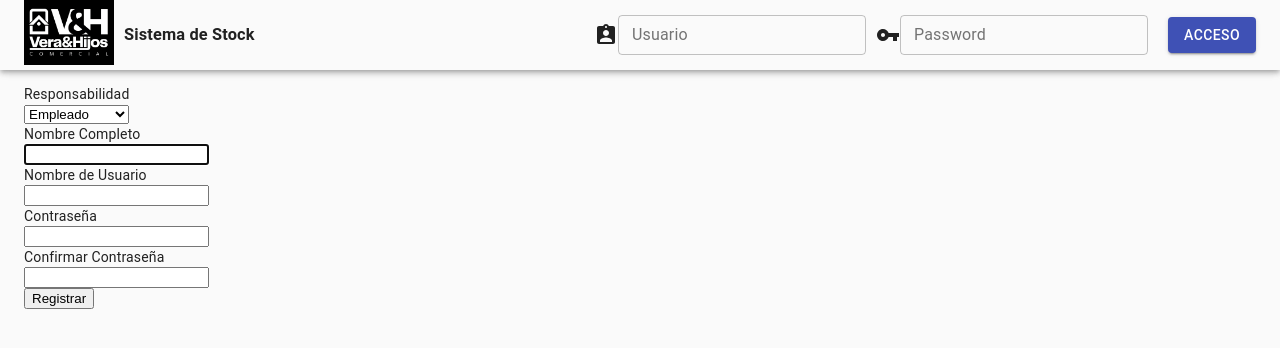
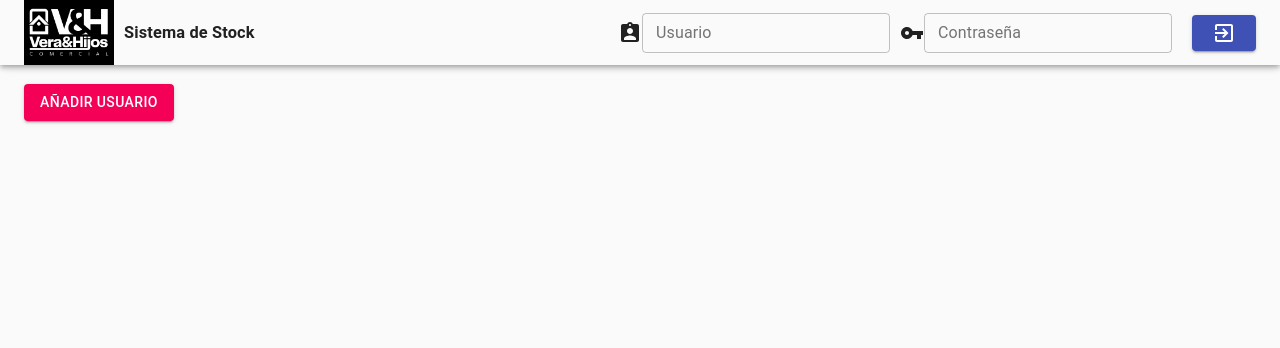
Before and after one commit to DiegoAWS/sistemadestock-ui, a React (Create React App) app: page /register in a window 1280 px wide. Shown: the top 348 px of the page. Built offline with nearby package versions, Linux system fonts and the light colour scheme.

Commit message:
MEGA WORK 15%

```diff
--- a/src/API/apiFunctions.js
+++ b/src/API/apiFunctions.js
@@ -1,7 +1,7 @@
 import axios from "axios";
 
 
-var localhost=false
+var localhost=true
 
 
 var HOST = localhost
@@ -25,7 +25,7 @@ export const register = (newUser) => {
 };
 
 export const login = (user) => {
-  console.log(process.env.PUBLIC_URL)
+
   return axios
     .post(HOST + "/api/auth/login", user)
     .then((response) => {
--- a/src/components/NavBar/NavBar.jsx
+++ b/src/components/NavBar/NavBar.jsx
@@ -1,14 +1,14 @@
 import React, { useState } from "react";
 
-import { TextField, Button } from '@material-ui/core'
+import { TextField, Button, Hidden } from '@material-ui/core'
 
 import AssignmentIndIcon from '@material-ui/icons/AssignmentInd';
 import VpnKeyIcon from '@material-ui/icons/VpnKey';
-
+import ExitToAppIcon from '@material-ui/icons/ExitToApp';
 import CancelPresentationIcon from '@material-ui/icons/CancelPresentation';
 
 
-import { Link } from 'react-router-dom'
+
 import logo from '../../assets/images/logo.png'
 
 
@@ -29,6 +29,8 @@ const NavBar = ({ history, access, accesManager }) => {
     const [state, setState] = useState(init)
 
     const loginHandler = e => {
+
+
         setState({ ...state, accediendo: true })
         if (state.username.length === 0 || state.password.length < 8) {
 
@@ -43,7 +45,7 @@ const NavBar = ({ history, access, accesManager }) => {
             password: state.password
         }
         login(user).then((res) => {
-            setState(init)
+
 
             if (res && res.statusText && res.statusText === "OK") {
 
@@ -52,9 +54,9 @@ const NavBar = ({ history, access, accesManager }) => {
                     if (response && response.data) {
                         localStorage.setItem("UserOficialName", response.data.name);
                         localStorage.setItem("UserRole", response.data.role);
+
+                        history.push('/dashboard')
                         accesManager(true)
-                        history.push('/dashboard')
-
                     }
                 })
             } else { errorHandler() }
@@ -69,7 +71,7 @@ const NavBar = ({ history, access, accesManager }) => {
     const logoutHandler = e => {
 
 
-
+        setState(init)
 
 
         accesManager(false)
@@ -110,21 +112,22 @@ const NavBar = ({ history, access, accesManager }) => {
         if (!access) {
             return (
                 <>
-                    <AssignmentIndIcon />
+                    <Hidden xsDown >
+                        <AssignmentIndIcon /></Hidden>
 
                     <TextField label="Usuario" variant="outlined" size='small'
                         autoComplete="user" error={state.inputError} type='text' onKeyDown={keyHandler}
                         value={state.username} onChange={e => setState({ ...state, username: e.target.value })} style={{ marginRight: '10px' }} />
 
-
-                    <VpnKeyIcon />
-                    <TextField label="Password" variant="outlined" size='small' type='password' error={state.inputError}
+                    <Hidden xsDown >
+                        <VpnKeyIcon /></Hidden>
+                    <TextField label="Contraseña" variant="outlined" size='small' type='password' error={state.inputError}
                         onKeyDown={keyHandler} value={state.password} onChange={e => setState({ ...state, password: e.target.value })} />
 
-                    <Button variant="contained" color="primary" onClick={loginHandler} style={{ marginLeft: '20px' }}>
+                    <Button variant="contained" color="primary" onClick={!state.accediendo && loginHandler} style={{ marginLeft: '20px' }}>
                         {
                             (state.accediendo) ? <img style={{ width: '20px' }} src={loading} alt="loading" />
-                                : 'Acceso'
+                                : <ExitToAppIcon />
                         }
                     </Button>
                 </>
@@ -147,14 +150,15 @@ const NavBar = ({ history, access, accesManager }) => {
 
     return (
         <>
-            <Link to='/register'>
+
+            <Hidden mdDown >
 
                 <img src={logo} height="65px" alt="" />
 
-            </Link>
-            <h3 style={{ flex: 1, marginLeft: '10px' }}> Sistema de Stock</h3>
 
+                <h3 style={{ flex: 1, marginLeft: '10px' }}> Sistema de Stock</h3>
 
+            </Hidden>
 
             {formAcces()}
 
--- a/src/components/Register/Register.jsx
+++ b/src/components/Register/Register.jsx
@@ -1,12 +1,17 @@
 import React, { useState } from 'react';
+
 import { withRouter } from 'react-router-dom'
 
+import { FormControl, InputLabel, Select, Grid, Button, TextField } from '@material-ui/core'
+
+import logo from '../../assets/images/logo.png'
+import Popup from '../Dashboard/Popup';
 // import { makeStyles } from "@material-ui/core/styles";
 
 
 import { register } from '../../API/apiFunctions'
 
-// import loading from '../../assets/images/loading.gif'
+import loading from '../../assets/images/loading.gif'
 
 
 
@@ -24,62 +29,53 @@ const Register = ({ history }) => {
 
     // const classes = useStyles();
 
-
-    const [role, setRole] = useState('empleado')
-    const [name, setName] = useState('')
-    const [username, setUsername] = useState('');
-    const [password, setPassword] = useState('');
-    const [password_confirmation, setPassword_confirmation] = useState('');
+    const init = {
+        role: 'empleado',
+        name: '',
+        username: '',
+        password: '',
+        password_confirmation: '',
+        loading: false,
+        error: false,
+        openPopup: false,
+        errorMensaje: "Más de 8 caracteres"
+    }
 
 
+    const [state, setState] = useState(init);
 
-    const SubmitHandler = (e) => {
+    const saveData = e => {
 
         e.preventDefault()
 
-        var LoadingGif = document.getElementById('loadinggGif')
-        var helper = document.getElementById('passwordHelpBlock')
+        setState({ ...state, loading: true })
 
-        LoadingGif.hidden = false
+        if (state.password !== state.password_confirmation || state.password.length < 8) {
+            if (state.password !== state.password_confirmation)
 
-        if (password !== password_confirmation || (password.length < 8)) {
+                setState({ ...state, error: true })
+
+            if (state.password.length < 8)
+                setState({ ...state, error: true, errorMensaje: "Contraseña muy corta" })
+
+
+            setTimeout(() => {
+
+                setState({ ...state, error: false, password: '', password_confirmation: '', errorMensaje: "Más de 8 caracteres" })
+
+            }, 3800)
+            return
+        }
 
 
 
 
-            var newPassword = document.getElementById('new-password')
-            var passwordConfirm = document.getElementById('password-confirm')
-            if (password.length < 8)
-                helper.innerText = 'Contraseña de 8 o más letras'
-            else
-                helper.innerText = 'Contraseñas no coinciden'
-            newPassword.style.border = '3px solid red'
-            passwordConfirm.style.border = '3px solid red'
-
-
-            setTimeout(() => {
-
-                passwordConfirm.style.border = ''
-
-            }, 800)
-
-
-
-            setTimeout(() => {
-                helper.innerText = ''
-                newPassword.style.border = ''
-            }, 2000)
-
-            LoadingGif.hidden = true
-            return
-        } //// FALTA VALIDAR LONGITUDES MAXIMAS E INYECCION SQL
-
         const user = {
-            role,
-            name,
-            username,
-            password,
-            password_confirmation
+            role: state.role,
+            name: state.name,
+            username: state.username,
+            password: state.password,
+            password_confirmation: state.password_confirmation
         }
         register(user).then((res) => {
 
@@ -91,100 +87,111 @@ const Register = ({ history }) => {
 
             }
             else {
-                helper.innerText = 'Error en el Nombre de Usuario '
+                // helper.innerText = 'Error en el Nombre de Usuario '
 
                 setTimeout(() => {
-                    helper.innerText = ''
+                    // helper.innerText = ''
 
                 }, 2000)
             }
-
-            LoadingGif.hidden = true
+            //mostrar mensaje de Error
+            setState(init)
         })
 
     }
 
+    const handlerOpenPopup = (value) => {
+        setState({ ...state, openPopup: value })
+    }
+
+
 
     return (
 
+        <>
+            <Button variant="contained" color="secondary" onClick={e => handlerOpenPopup(true)}>
+                {state.loading ?
+                    <img style={{ width: '20px' }} src={loading} alt="loading" />
+                    : 'Añadir Usuario'
+                }
+            </Button>
 
-        <form method="POST" onSubmit={(e) => { SubmitHandler(e) }}>
+            <Popup
+                openPopup={state.openPopup}
+                clearform={() => { setState(init) }}
+                setOpenPopup={value => handlerOpenPopup(value)}
+                title={'Añadir Usuario'}
+                logo={logo}
+                saveData={saveData}>
 
+                <Grid justify={'space-around'} container spacing={4}>
+                    <Grid item xs={12} lg={4}>
 
-            <div className="form-group row">
-                <label htmlFor="role" className="col-md-4 col-form-label text-md-right">Responsabilidad</label>
-                <br />
+                        <TextField
 
-                <select id="role" name="role" className="col-md-6" value={role} onChange={e => { setRole(e.target.value) }} >
+                            select
+                            label="Perfil"
+                            value={state.role}
+                            onChange={e => setState({ ...state, role: e.target.value })}
+                            SelectProps={{
+                                native: true,
+                            }}
+                            helperText="Nivel de acceso al sistema"
+                            variant="outlined" >
 
-                    <option value="admin">Administrador</option>
-                    <option value="jefe">Jefe Local</option>
-                    <option value="empleado">Empleado</option>
-                </select>
-            </div>
+                            <option value={"empleado"}>Empleado</option>
+                            <option value={"jefe"}>Jefe Local</option>
+                            <option value={"admin"}>Administrador</option>
 
-            <div className="form-group row">
-                <label htmlFor="name" className="col-md-4 col-form-label text-md-right">Nombre Completo</label>
-
-                <div className="col-md-6">
-
-                    <input id="name" type="text" className="form-control" name="name"
-                        required autoComplete="name" autoFocus value={name} onChange={e => { setName(e.target.value) }} />
-
-                </div>
-            </div>
-
-            <div className="form-group row">
-                <label htmlFor="username"
-                    className="col-md-4 col-form-label text-md-right">Nombre de Usuario</label>
-
-                <div className="col-md-6">
-
-                    <input id="username" type="text" className="form-control" name="username"
-                        required autoComplete="username" value={username} onChange={e => { setUsername(e.target.value) }} />
-
-                    <small id="passwordHelpBlock" className="form-text text-danger">
-                    </small>
-
-                </div>
-            </div>
+                        </TextField>
 
 
 
-            <div className="form-group row">
-                <label htmlFor="new-password"
-                    className="col-md-4 col-form-label text-md-right">Contraseña</label>
+                    </Grid>
 
-                <div className="col-md-6">
-                    <input id="new-password" type="password"
-                        className="form-control" name="password"
-                        required autoComplete="new-password" value={password} onChange={e => { setPassword(e.target.value) }} />
+                    <Grid item xs={12} lg={8}>
+
+                        <TextField fullWidth
+                            value={state.name} onChange={e => setState({ ...state, name: e.target.value })}
+                            label="Nombre completo" variant="outlined" />
+
+                    </Grid>
+
+                    <Grid item xs={12} lg={4}>
+
+                        <TextField
+                            value={state.username}
+                            helperText="Identificador Único"
+                            onChange={e => setState({ ...state, username: e.target.value })}
+                            fullWidth label="Usuario" variant="outlined" />
+
+                    </Grid>
+
+                    <Grid item xs={12} lg={4}>
+
+                        <TextField
+                            value={state.password} onChange={e => setState({ ...state, password: e.target.value })}
+                            error={state.error}
+
+                            fullWidth label="Contraseña" variant="outlined" />
+
+                    </Grid>
+
+                    <Grid item xs={12} lg={4}>
+
+                        <TextField dsdsvalue={state.password_confirmation}
+                            onChange={e => setState({ ...state, password_confirmation: e.target.value })}
+                            fullWidth error={state.error}
+                            helperText={state.errorMensaje}
+                            label="Repetir Contraseña" variant="outlined" />
+
+                    </Grid>
+
+                </Grid>
+            </Popup>
 
 
-                </div>
-
-            </div>
-
-            <div className="form-group row">
-                <label htmlFor="password-confirm"
-                    className="col-md-4 col-form-label text-md-right">Confirmar Contraseña</label>
-
-                <div className="col-md-6">
-                    <input id="password-confirm" type="password" className="form-control"
-                        name="password_confirmation" required autoComplete="new-password" value={password_confirmation} onChange={e => { setPassword_confirmation(e.target.value) }} />
-                </div>
-
-            </div>
-
-            <div className="form-group row mb-0">
-                <div className="col-md-6 offset-md-4">
-                    <button id='submitB' type="submit" className="btn btn-primary">
-                        Registrar
-
-                    </button>
-                </div>
-            </div>
-        </form>
+        </>
 
     )
 
--- a/src/components/SideBar/SideBar.jsx
+++ b/src/components/SideBar/SideBar.jsx
@@ -18,7 +18,7 @@ import AssignmentIndIcon from '@material-ui/icons/AssignmentInd';
 import { withRouter } from 'react-router-dom'
 
 const SideBar = ({ history }) => {
-    console.log()
+
     const page = history.location.pathname
 
     const to = (where) => {
```
Also changed, not shown: src/components/Dashboard/Popup.jsx (+23 -10 lines).
